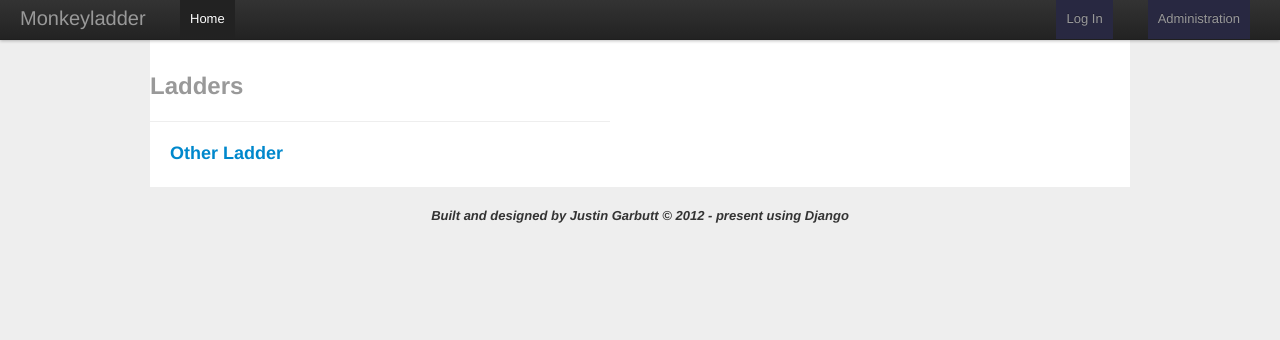
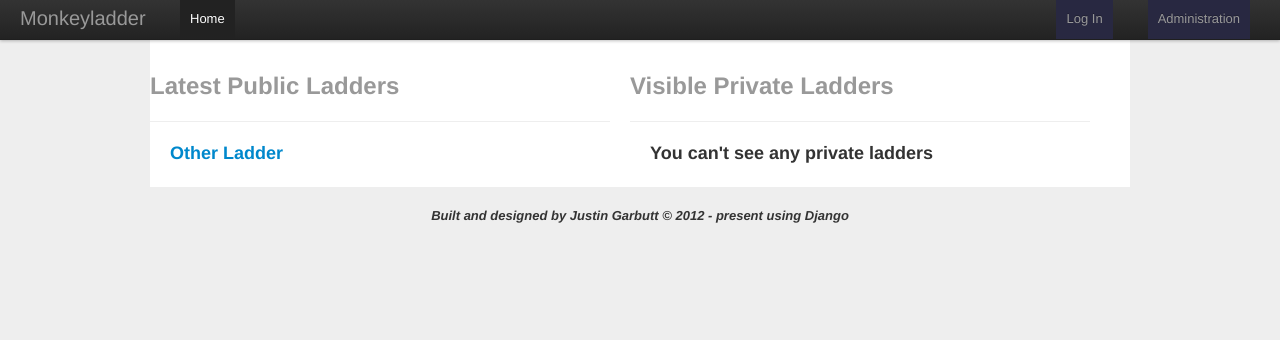
Before and after one commit to garjust/monkeyladder, a Django app: page /ladders/home in a window 1280 px wide. Shown: the top 340 px of the page. Run offline with Django 3.2, Linux system fonts and the light colour scheme; data comes from the database, SQL or seed files in the repository; parts of the project's set-up code (start-up, migrations or seed data) failed here and were passed over; some libraries are stand-ins or nearby versions.

Commit message:
added private ladders to home

```diff
--- a/core/views.py
+++ b/core/views.py
@@ -5,13 +5,17 @@ from django.template import RequestContext
 from django.contrib.admin.models import User
 from core.models import Ladder, Player, Watcher
 
-from core.logic import LadderContext
+from core.logic import LadderContext, LadderAccessPermission
 
 def home(request):
-    newest_ladders = Ladder.objects.filter(is_private=False).order_by('-created')[:50]
+    newest_ladders = Ladder.objects.filter(is_private=False).order_by('-created')[:10]
+    private_ladders = []
+    if request.user.is_authenticated():
+        permissioner = LadderAccessPermission(request.user)
+        private_ladders = filter(lambda l: permissioner.has_permission(l), Ladder.objects.filter(is_private=True).order_by('-created'))
     return render_to_response(
         'ladders/home.html',
-        {'newest_ladders': newest_ladders, 'navbar_active': 'home'},
+        {'newest_ladders': newest_ladders, 'private_ladders': private_ladders, 'navbar_active': 'home'},
         context_instance=RequestContext(request),
     )
 
--- a/templates/ladders/home.html
+++ b/templates/ladders/home.html
@@ -3,27 +3,48 @@
 {% block content %}
 <div class="container">
     <div class="row">
-        {% if error_message %}<div>{{ error_message }}</div>{% endif %}
-    </div>
+    	<div class="span6">
     		<div class="row">
 	    		<div class="span6 page-header muted">
-            <h2>Ladders</h2>
+	            	<h2>Latest Public Ladders</h2>
 	        	</div>
     		</div>
-    {% if newest_ladders %}
 		   	{% for ladder in newest_ladders %}
 		    <div class="row">
 		        <div class="span6">
 		            <h3><a href="/ladders/{{ ladder.id }}/">{{ ladder.name }}</a></h3>
 		        </div>
 		    </div>
-    {% endfor %}
-    {% else %}
+		    {% empty %}
 		    <div class="row">
 		        <div class="span6">
-            <h3>No ladders are available</h3>
+		            <h3>No public ladders are available</h3>
 		        </div>
 		    </div>
-    {% endif %}
+		    {% endfor %}
 		</div>
+	    <div class="span6">
+	    		<div class="row">
+		    		<div class="span6 page-header muted">
+		            	<h2>Visible Private Ladders</h2>
+		        	</div>
+	    		</div>
+			   	{% for ladder in private_ladders %}
+			    <div class="row">
+			        <div class="span6">
+			            <h3><a href="/ladders/{{ ladder.id }}/">{{ ladder.name }}</a></h3>
+			        </div>
+			    </div>
+			    {% empty %}
+			    <div class="row">
+			        <div class="span6">
+			            <h3>You can't see any private ladders</h3>
+			        </div>
+			    </div>
+			    {% endfor %}
+			</div>
+	    </div>
+    </div>
+</div>
+
 {% endblock %}
```
Also changed, not shown: core/logic.py (+4 -3 lines). Lines whose indentation alone changed are shown as unchanged.
